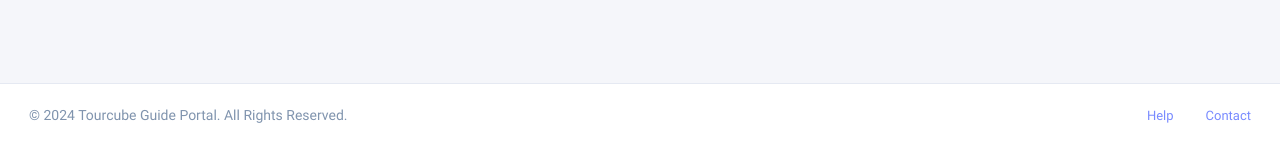
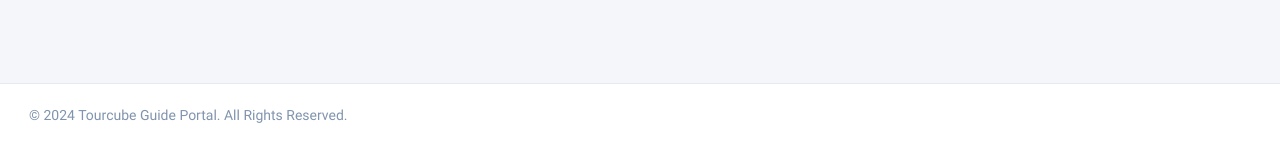
Before and after one commit to gilberto-tourcube/guide-portal, a Python web app: template templates/pages/trip.html in a window 1280 px wide. Shown: the part 653-800 px from the top of the page. Run offline with Jinja, Linux system fonts and the light colour scheme; the template is opened without the code that fills it, so the values that code supplies are empty; some web fonts are replaced.

Commit message:
fix: remove broken footer help contact links

```diff
--- a/templates/layouts/dashboard.html
+++ b/templates/layouts/dashboard.html
@@ -23,12 +23,6 @@
                 <div class="nk-footer-copyright">
                     &copy; 2024 Tourcube Guide Portal. All Rights Reserved.
                 </div>
-                <div class="nk-footer-links">
-                    <ul class="nav nav-sm">
-                        <li class="nav-item"><a class="nav-link" href="/help">Help</a></li>
-                        <li class="nav-item"><a class="nav-link" href="/contact">Contact</a></li>
-                    </ul>
-                </div>
             </div>
         </div>
     </div>
```
Also changed, not shown: tests/test_guide_portal_ui_markup.py (+9 -0 lines).
